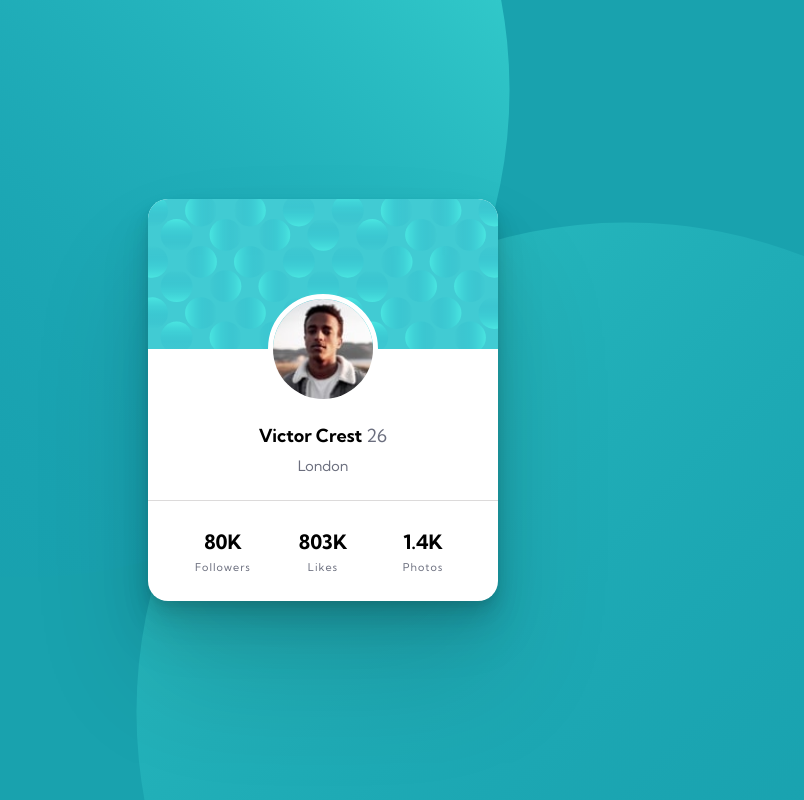
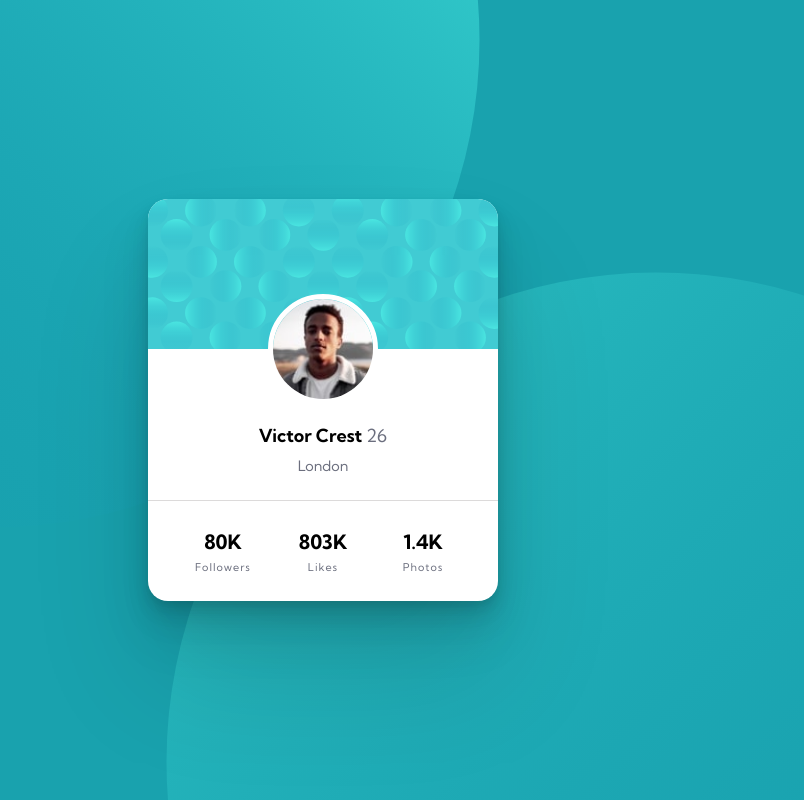
Before and after one commit to 0603anton/front-end-mentors-projects, a plain HTML site: page index.html in a window 1280 px wide. Shown: the whole page, without its empty margins (317-1121 px from the left). Drawn offline with Linux system fonts and the light colour scheme.

Commit message:
fix: relayout background images

```diff
--- a/css/style.css
+++ b/css/style.css
@@ -8,15 +8,11 @@
     box-sizing: border-box;
 }
 
-body {
-
-}
-
 main {
     background: hsl(185, 75%, 39%);
     font-family: 'Kumbh Sans', sans-serif;
     background-image: url(../images/bg-pattern-top.svg), url(../images/bg-pattern-bottom.svg);
-    background-position: top -400px left -50%, bottom -400px right -50%;
+    background-position: top -450px left -60%, bottom -450px right -60%;
     background-repeat: no-repeat, no-repeat;
     height: 100vh;
     display:flex ;
```
